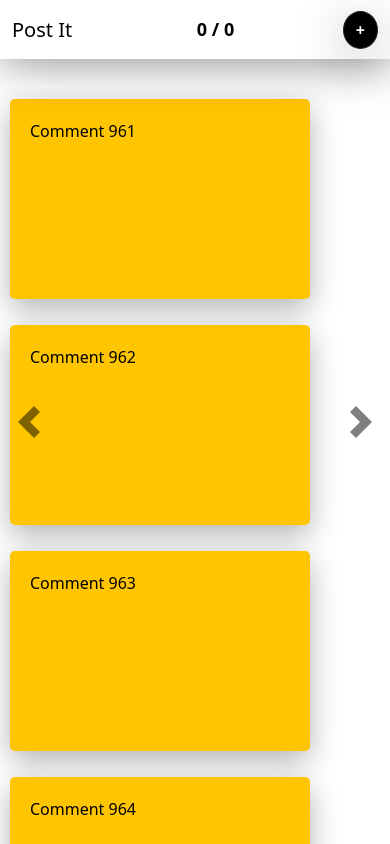
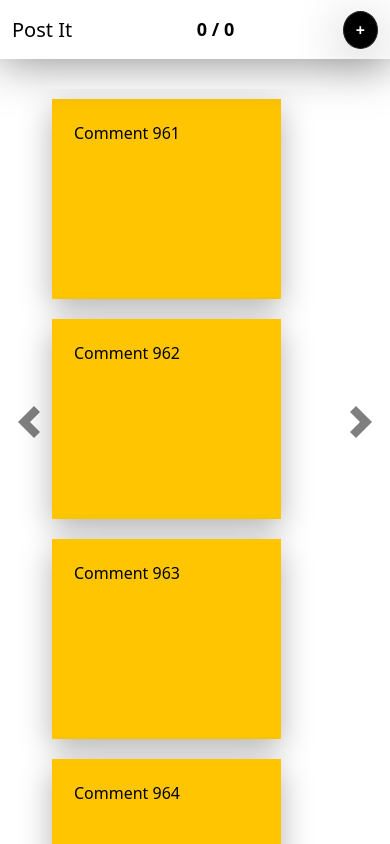
Before and after one commit to wallacez11/stick, a Vue app: page / in a window 390 px wide. Shown: the top 844 px of the page. Built offline with nearby package versions, Linux system fonts and the light colour scheme.

Commit message:
ajsutando bordas

```diff
--- a/src/App.vue
+++ b/src/App.vue
@@ -17,4 +17,9 @@ export default {
 </script>
 
 <style>
+html,
+body {
+  width: 100%;
+  height: 100%;
+}
 </style>
--- a/src/components/AppBody.vue
+++ b/src/components/AppBody.vue
@@ -1,23 +1,27 @@
 <template>
   <div>
-    <div id="carousel" class="carousel slide" data-bs-interval="false">
-      <div ref="carouselInner" class="carousel-inner">
+    <div
+      id="carousel"
+      class="carousel slide sticky-notes-container"
+      data-bs-interval="false"
+    >
+      <div ref="carouselInner" class="carousel-inner container">
         <div
           v-for="(page, pageIndex) in pages"
           :position="page"
           :key="pageIndex"
           :class="{ 'carousel-item': true, active: pageIndex === currentPage }"
+          class=""
         >
+          <div class="textContainer">
             <div
               v-for="(comment, commentIndex) in page"
               :key="commentIndex"
-            class="textContainer"
+              class="sticky-note paper-shadow"
             >
               <textarea
-              class="sticky-note paper-shadow"
                 v-model="comment.content"
                 :style="{ backgroundColor: comment.color }"
-              @input="handleInput(comment)"
                 :readonly="comment.readonly"
                 :maxlength="maxlength"
               ></textarea>
@@ -34,6 +38,7 @@
               >
                 ✓
               </button>
+            </div>
           </div>
         </div>
       </div>
@@ -78,7 +83,6 @@ export default {
 
   methods: {
     handleCarouselSlide() {
-      console.log("bateu");
       const activeItem = document.querySelector(
         ".carousel-inner .carousel-item.active"
       );
@@ -147,13 +151,17 @@ export default {
     this.loadComments();
     this.emitter.on("createPost", () => {
       this.jumpToLastCarousel();
-
+      this.handleCarouselSlide();
       const lastPage = this.pages.length - 1;
 
-      if (this.pages[lastPage].length >= 5) {
+      if (this.pages[lastPage].length >= 40) {
         this.currentPage++;
         this.pages.push([
-          { content: "This is a sticky note!", color: "#ffff99" },
+          {
+            content: "This is a sticky note!",
+            color: "#ffff99",
+            readonly: false,
+          },
         ]);
       } else {
         this.pages[lastPage].push({
@@ -199,17 +207,11 @@ export default {
   background-color: black;
 }
 .textContainer {
-  display: inline-block;
+  margin-left: 30px;
+  display: flex;
+  flex-wrap: wrap;
+}
 
-  position: relative !important;
-  box-sizing: border-box !important;
-}
-.postContainer {
-  display: flex;
-  flex-wrap: wrap; /* Allow items to wrap to the next line */
-  max-width: 100%;
-  overflow-x: hidden;
-}
 textarea {
   border: none !important;
   background-color: transparent !important;
@@ -221,12 +223,9 @@ textarea {
   position: relative;
   background: #fff;
   width: 300px;
-  /* Adjust the width of the sticky note */
   height: 200px;
-  /* Adjust the height of the sticky note */
   margin: 10px; /* Add margin between sticky notes */
   box-shadow: 0px 10px 30px rgba(0, 0, 0, 0.3); /* Enhance sticky note shadow */
-  border-radius: 10px;
   flex: 0 0 auto; /* Prevent sticky notes from growing */
 }
 
@@ -242,7 +241,7 @@ textarea {
   width: 90%;
   height: 10px;
   top: 30px;
-  right: 8px;
+
   transform: rotate(-3deg);
   box-shadow: 0px -25px 35px 0px rgba(0, 0, 0, 0.5);
 }
@@ -259,7 +258,17 @@ textarea {
 .sticky-note {
   background-color: #ffc500 !important;
   padding: 20px;
-  border-radius: 5px;
+
   cursor: move;
+  flex: 0 0 calc(15.3333% - 20px); /* Adjust width here */
+  margin: 10px; /* Add margin between sticky notes */
+  height: 200px; /* Adjust height as needed */
+  box-shadow: 0px 10px 30px rgba(0, 0, 0, 0.3);
+}
+
+@media (max-width: 768px) {
+  .sticky-note {
+    flex: 0 0 calc(50% - 20px); /* Adjust width for smaller screens */
+  }
 }
 </style>
```
Lines whose indentation alone changed are shown as unchanged.
